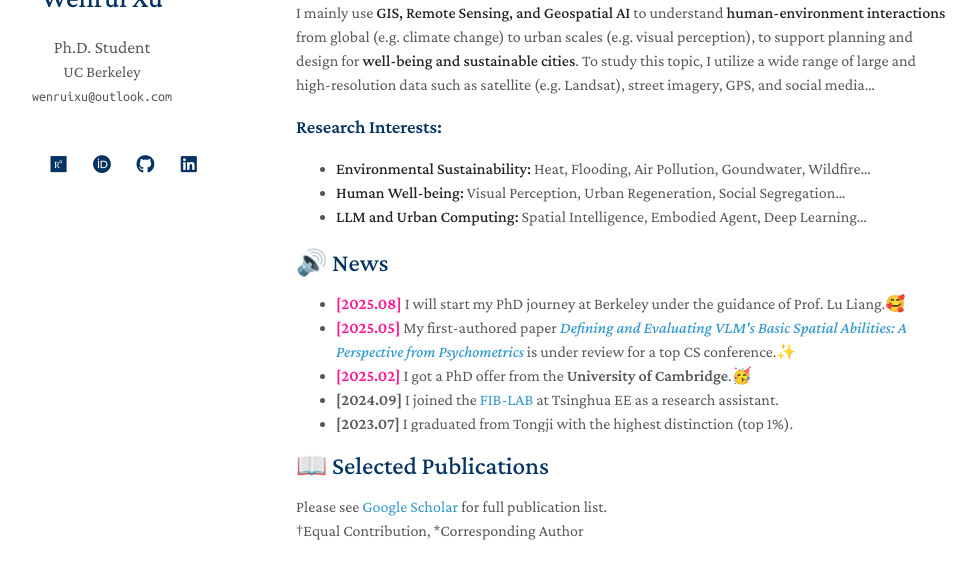
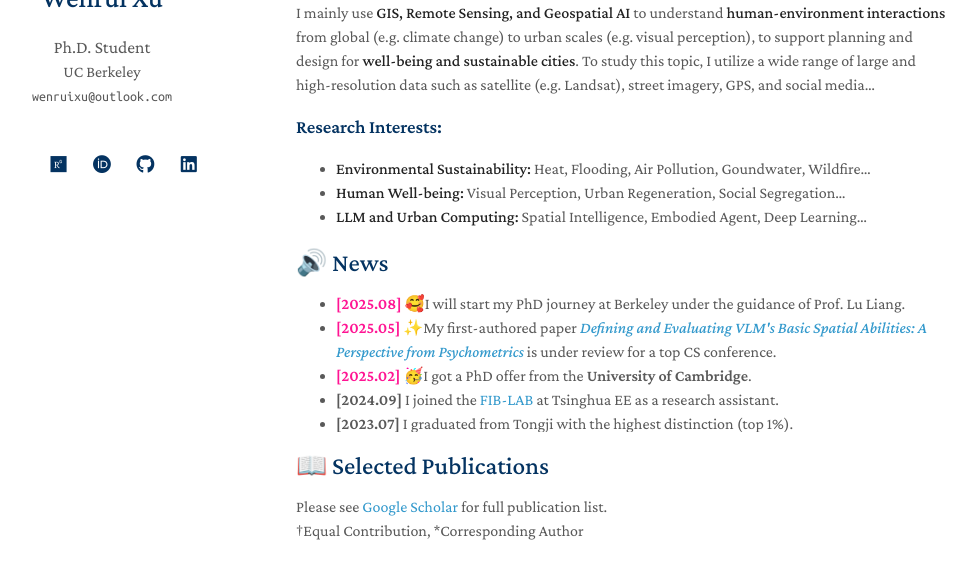
Before and after one commit to ruaruaxu/ruaruaxu.github.io, a Jekyll site: the page built from index.md, in a window 1280 px wide and 900 px high, cut to the strip 206-782 px from the top of the window. Shown: the whole strip, without its empty margins (174-1150 px from the left). Built offline with Jekyll 4.4.1, drawn with Linux system fonts in a browser that asks for light colours; a style sheet for code colours, icons or effects is not loaded.

Commit message:
Update news.md

```diff
--- a/_includes/news.md
+++ b/_includes/news.md
@@ -1,8 +1,8 @@
 <div style="height: 140px; overflow-y: scroll; margin-bottom: 20px">
     <ul>
-        <li><b><font color="DeepPink">[2025.08]</font></b> I will start my PhD journey at Berkeley under the guidance of Prof. Lu Liang.🥰</li>
-        <li><b><font color="DeepPink">[2025.05]</font></b> My first-authored paper <i><a href="https://arxiv.org/abs/2502.11859">Defining and Evaluating VLM's Basic Spatial Abilities: A Perspective from Psychometrics</a></i> is under review for a top CS conference.✨</li>
-        <li><b><font color="DeepPink">[2025.02]</font></b> I got a PhD offer from the <b>University of Cambridge</b>.🥳</li>
+        <li><b><font color="DeepPink">[2025.08]</font></b> 🥰I will start my PhD journey at Berkeley under the guidance of Prof. Lu Liang.</li>
+        <li><b><font color="DeepPink">[2025.05]</font></b> ✨My first-authored paper <i><a href="https://arxiv.org/abs/2502.11859">Defining and Evaluating VLM's Basic Spatial Abilities: A Perspective from Psychometrics</a></i> is under review for a top CS conference.</li>
+        <li><b><font color="DeepPink">[2025.02]</font></b> 🥳I got a PhD offer from the <b>University of Cambridge</b>.</li>
         <li><b>[2024.09]</b> I joined the <a href="https://fi.ee.tsinghua.edu.cn/">FIB-LAB</a> at Tsinghua EE as a research assistant.</li>
         <li><b>[2023.07]</b> I graduated from Tongji with the highest distinction (top 1%).</li>
     </ul>
```
